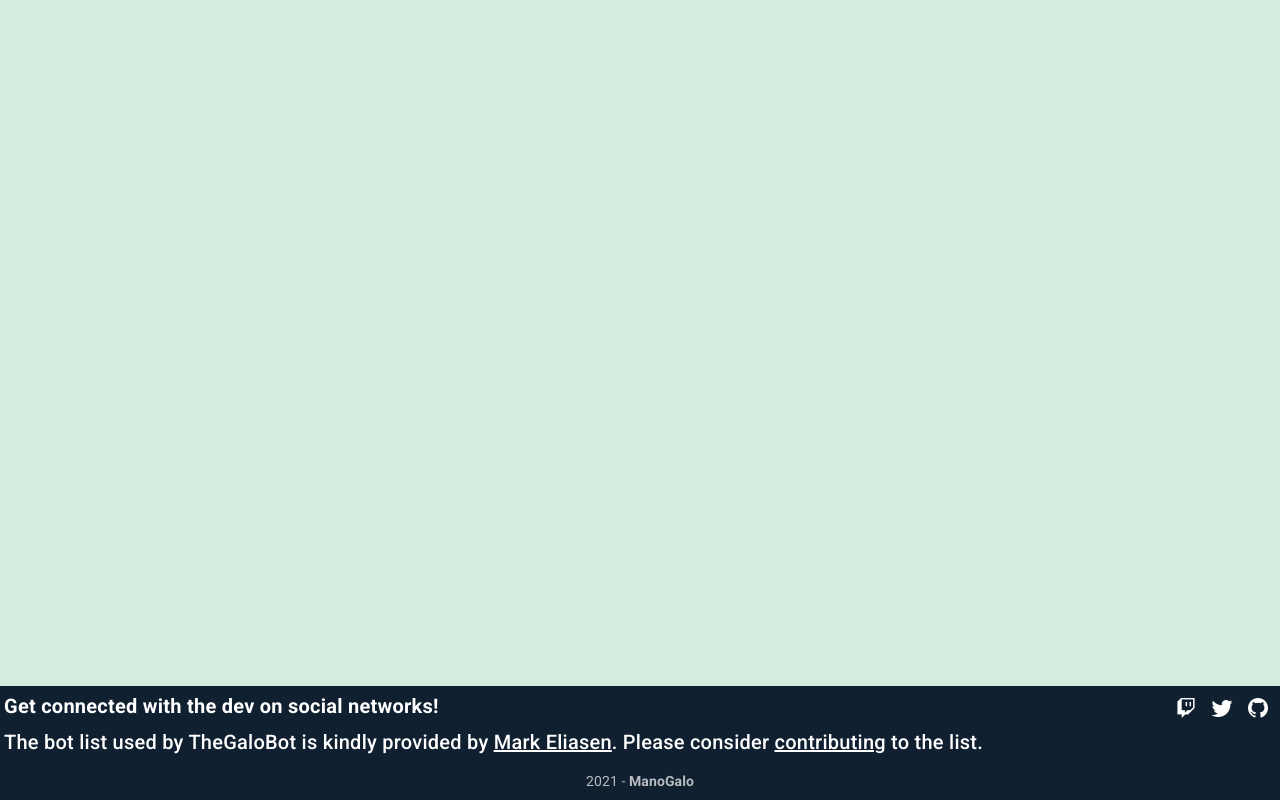
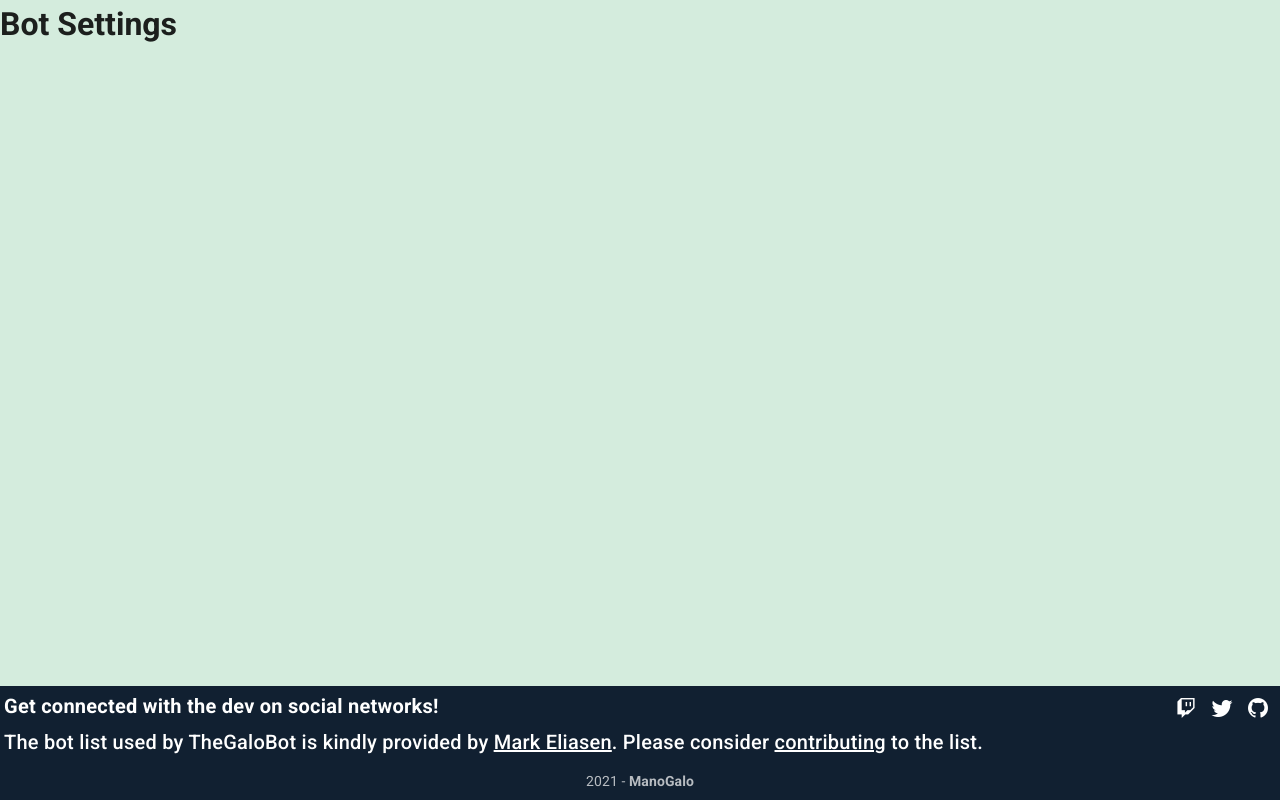
Before and after one commit to manogalo/thegalobot.vue, a Vue app in the folder thegalobot/: page /get-started in a window 1280 px wide. Built offline with nearby package versions, Linux system fonts and the light colour scheme.

Commit message:
feat:get-started page

```diff
--- a/thegalobot/src/router/index.js
+++ b/thegalobot/src/router/index.js
@@ -1,6 +1,7 @@
 import Vue from 'vue'
 import VueRouter from 'vue-router'
 import Home from '../views/Home.vue'
+import BotSettings from '../views/BotSettings.vue'
 
 Vue.use(VueRouter)
 
@@ -9,6 +10,11 @@ const routes = [
         path: '/',
         name: 'Home',
         component: Home
+    },
+    {
+        path: '/get-started',
+        name: 'Bot Settings',
+        component: BotSettings
     }
 ]
 
--- /dev/null
+++ b/thegalobot/src/views/BotSettings.vue
@@ -0,0 +1,3 @@
+<template>
+    <h1>Bot Settings</h1>
+</template>
```
